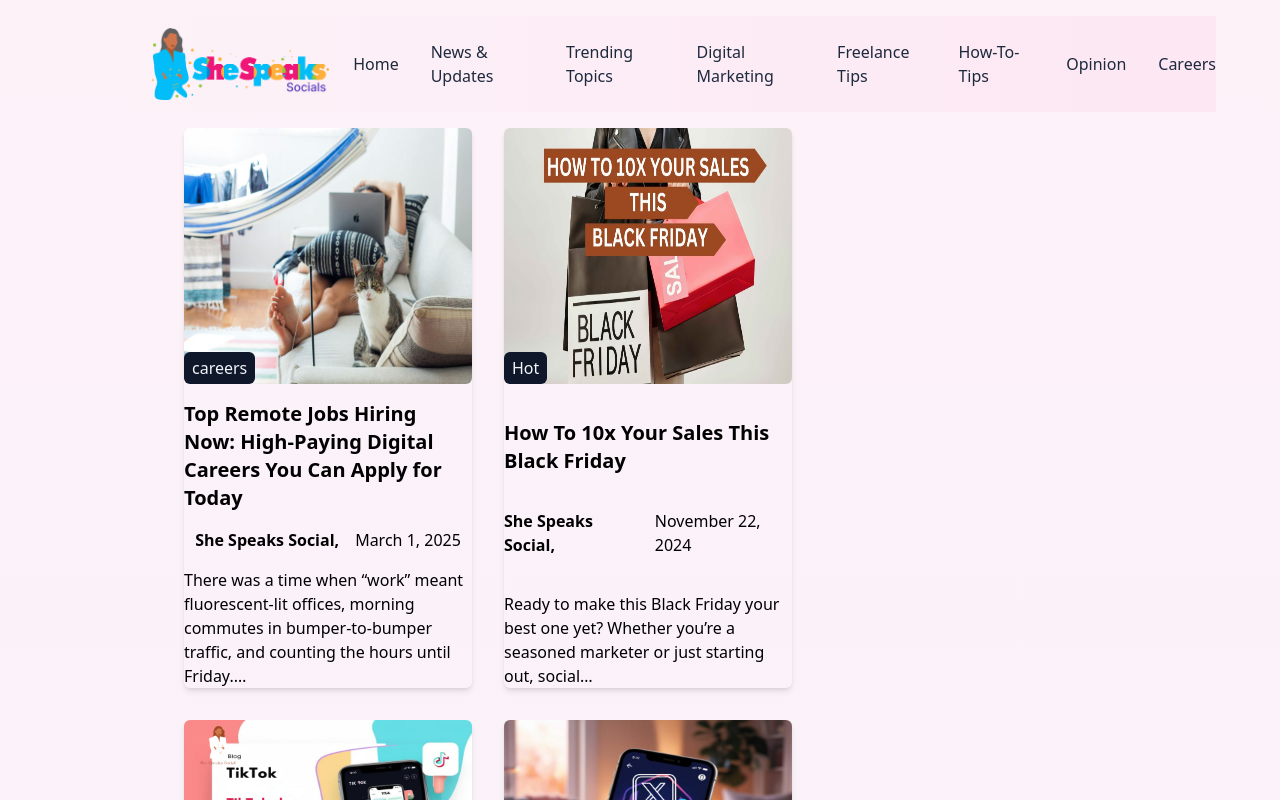
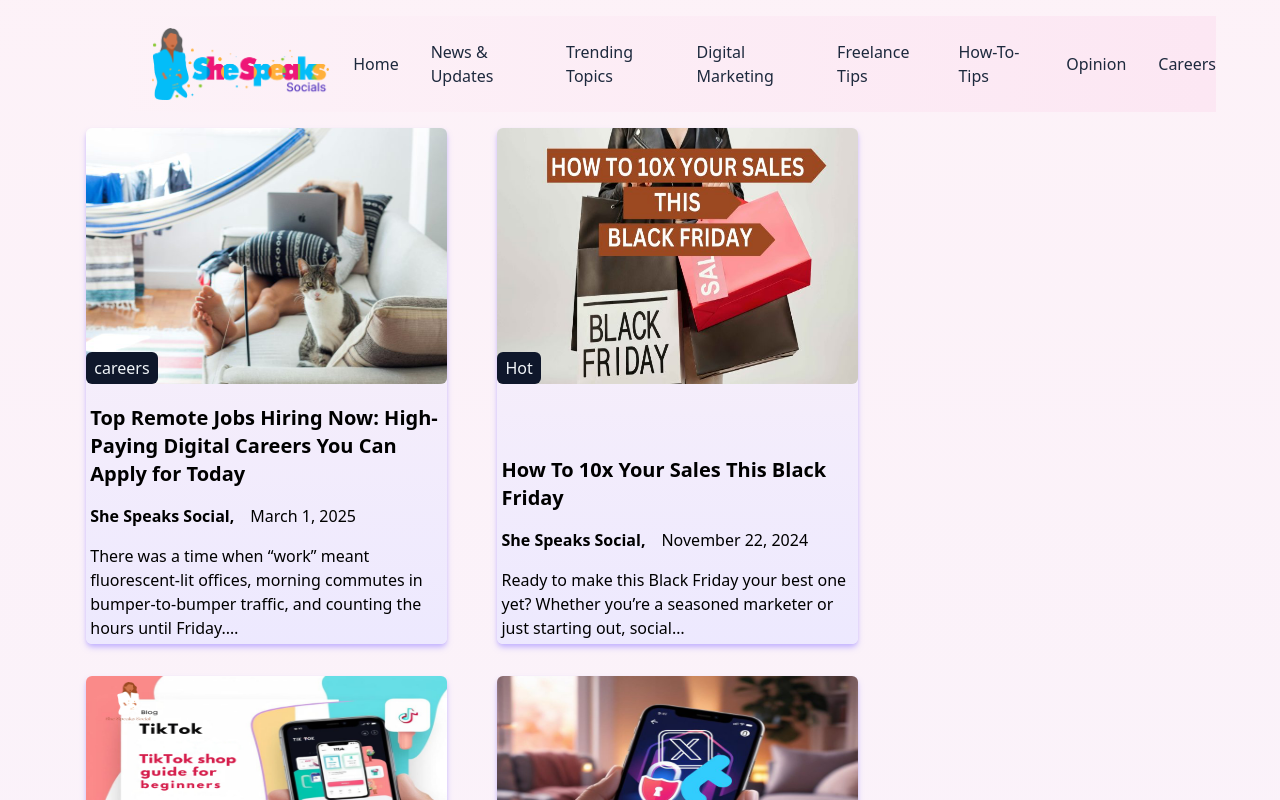
Before and after one commit to MatthewsRicky/shespeaksocial, a Next.js app: page /blog in a window 1280 px wide. Shown: the top 800 px of the page. Built offline with nearby package versions, Linux system fonts and the light colour scheme.

Commit message:
background styling and positioning

```diff
--- a/components/Blog.tsx
+++ b/components/Blog.tsx
@@ -7,19 +7,21 @@ import Image from "next/image";
 const Blog = () => {
 	return (
 		<main className="relative flex items-center gap-8 justify-center">
-      <section className="lg:w-[60%] xl:w-[50%] grid md:grid-cols-2 gap-8 items-center justify-center mt-48 lg:mt-32">
+      <section className="md:w-[70%] lg:w-[65%] grid md:grid-cols-2 gap-8 items-center justify-center mt-48 lg:my-32">
 	      {posts.map((post) => (
-		      <div key={post.id} className="relative bg-liniear from-pink-50 to-violet-200 shadow-md flex flex-col items-center justify-between h-full sm:mx-4 w-full mx-auto rounded-md gap-4">
+		      <div key={post.id} className="relative bg-gradient-to-b from-pink-50 to-violet-100 shadow-md shadow-violet-300 flex flex-col items-center justify-between h-full w-[95%] text-start mx-auto rounded-md gap-4">
 			      <div className="relative flex items-center justify-start text-start w-full h-64 rounded-lg">
 				      <Image src={post.imageUrl} alt={post.imageAlt} width={500} height={500} className="absolute flex w-full justify-start h-full rounded-md" />
 				      <span className="absolute left-0 bottom-0 text-slate-100 bg-slate-900 hover:bg-deep-pink/70 px-2 py-1 rounded-md">{post.imageTitle}</span>
 			      </div>
-			      <h1 className="text-xl font-bold ">{post.title}</h1>
-			      <span className="flex gap-4 items-center ml-o -w-full">
+			      <div className="flex flex-col items-start justify-start gap-4 p-1 ">
+				      <h1 className="text-xl font-bold ">{post.title}</h1>
+				      <span className="flex gap-4 items-center ml-o -w-full">
 							<h2 className="font-semibold">{post.author},</h2>
 							<h3>{post.date}</h3>
 						</span>
-			      <p>{post.article}</p>
+				      <p>{post.article}</p>
+			      </div>
 		      </div>
 	      ))}
       </section>
```
